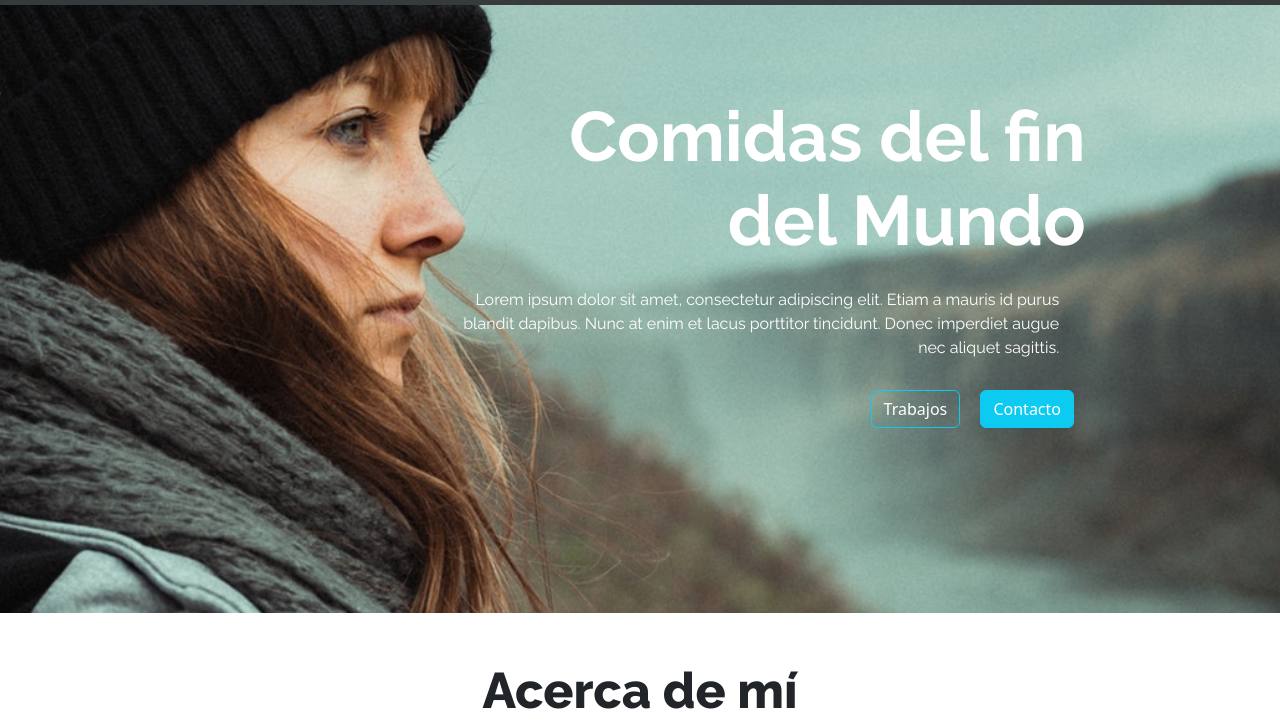
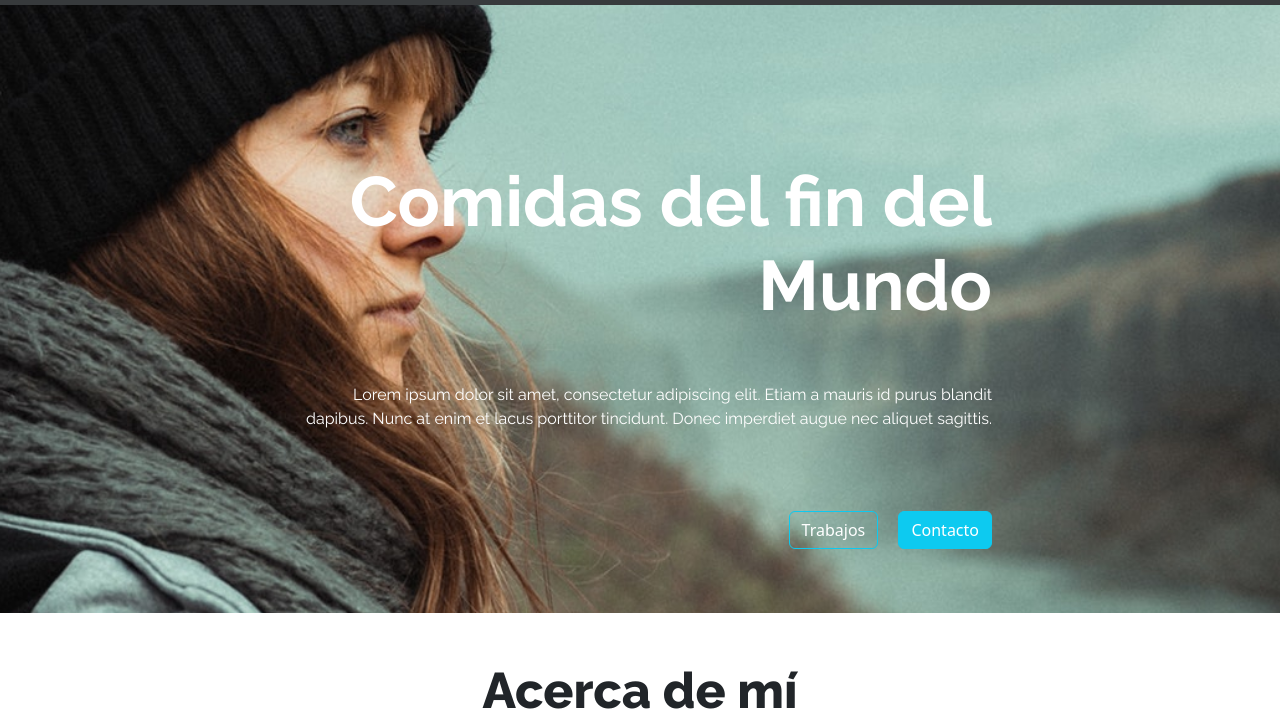
Before and after one commit to VictorTapiaEgana/oliviaross, a plain HTML site: page index.html in a window 1280 px wide. Shown: the part 51-777 px from the top of the page. Drawn offline with nearby package versions, Linux system fonts and the light colour scheme.

Commit message:
margenes hero-section

```diff
--- a/asssets/css/style.css
+++ b/asssets/css/style.css
@@ -104,25 +104,22 @@ footer p{
     #hero-section{
         background-position: center;
     }
-    #title-text{
+     #title-text{
         font-size: 70px;
-        width: 616px;
-        position: relative;
-        left: 40%;
     }
 
-    .parrafo{
+    /* .parrafo{
         width: 616px;
         position: relative;
         left: 30%;
-        top:-30px;
-    }
-
+      top:-30px;
+    }  */
+/*
     .botones{
         margin-right: 130px;
         position: relative;
         top:-80px;
-    }
+    }  */
 
     #tituloabout{
         font-size: 50px;
@@ -140,4 +137,14 @@ footer p{
 
     }
 
+    #container{
+        width: 100%;
+        display: flex;
+        flex-direction: column;
+        justify-content: flex-end;
+        align-items: end;
+        width: 800px;
+        padding: 0;
+    }
+
  }
--- a/index.html
+++ b/index.html
@@ -72,7 +72,7 @@
 
 <!-- HERO SECTION -->
     <header id="hero-section" class="row">
-        <section id="container" class="container text-end d-flex align-self-center flex-column">
+        <section id="container" class="container text-end d-flex flex-column p-sm-0">
 
           <h1 id="title-text" class="display-1 fw-bold p-md-5">
               Comidas del fin del Mundo
```
